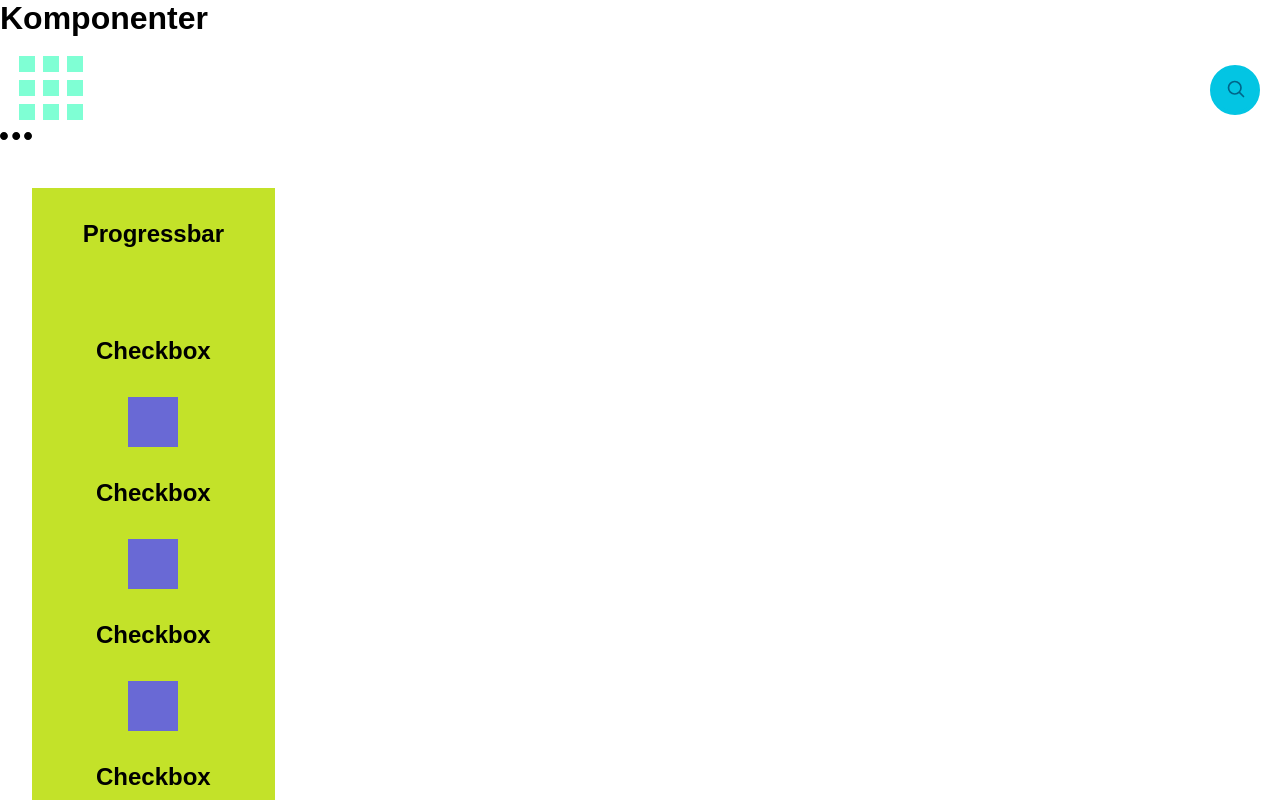
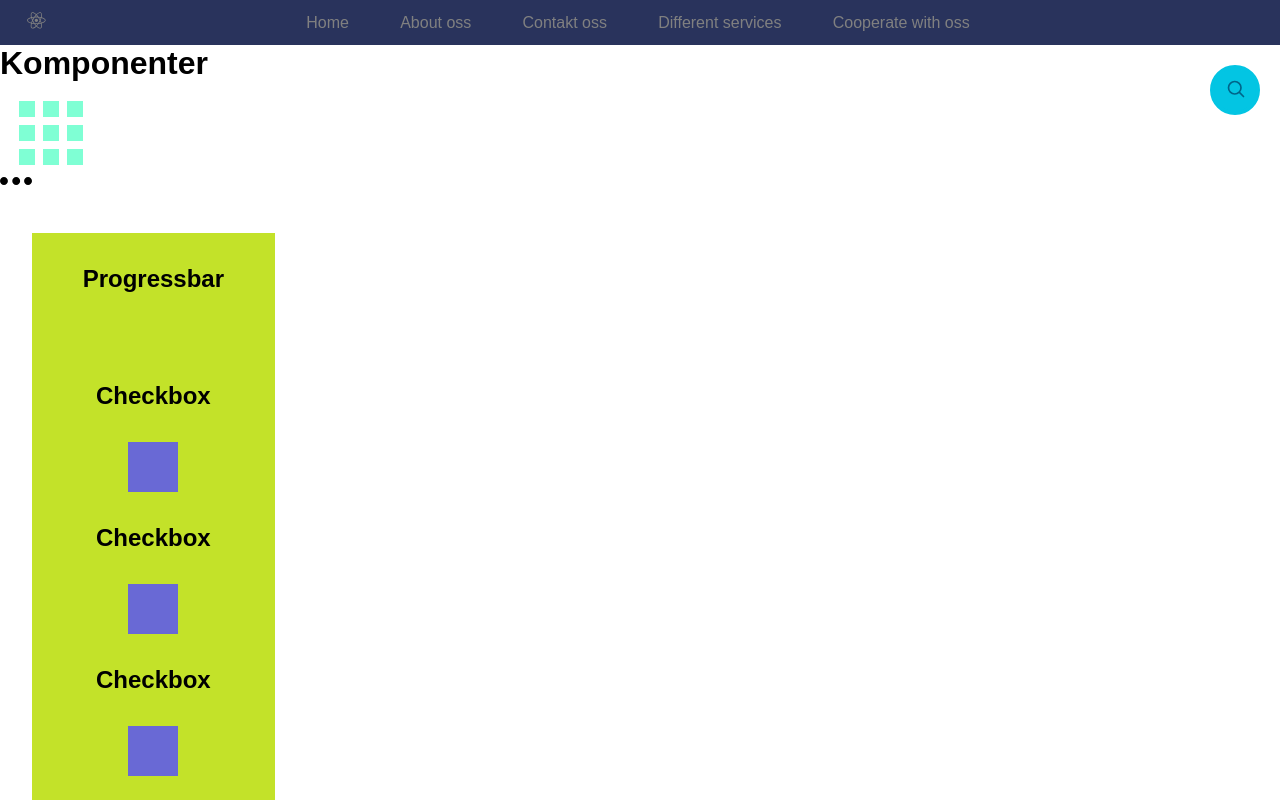
Before and after one commit to ZBajie/komponenter_Lars, a React (Vite) app: page / in a window 1280 px wide. Shown: the top 800 px of the page. Built offline with nearby package versions, Linux system fonts and the light colour scheme.

Commit message:
tilläg av navBas

```diff
--- a/package.json
+++ b/package.json
@@ -13,6 +13,7 @@
     "js-confetti": "^0.12.0",
     "react": "^18.2.0",
     "react-dom": "^18.2.0",
+    "react-icons": "^5.0.1",
     "sass": "^1.74.1"
   },
   "devDependencies": {
--- a/src/App.tsx
+++ b/src/App.tsx
@@ -8,9 +8,22 @@
 import Spinner from "./components/Spinner/Spinner"
 import Calender from "./components/Calender/Calender"
 import RadioButton from "./components/RadioButton/RadioButton"
-import CheckBox from "./components/CheckBox/CheckBox"
+// import CheckBox from "./components/CheckBox/CheckBox"
 import List from "./components/List/List"
 import Progressbar from "./components/Progressbar/Progressbar"
+import Navbar from "./components/Navbar/NavBar"
+
+
+//-------------------------------------------NavBar-----------------------------------------------//
+const GoToNavLink = [
+  { Text: 'Home', href: '/#' },
+  { Text: 'About oss', href: '/#' },
+  { Text: 'Contakt oss', href: '/#' },
+  { Text: 'Different services', href: '/#' },
+  { Text: 'Cooperate with oss', href: '/#' }
+];
+
+//------------------------------------------------------------------------------------------//
 
 function App() {
   const [date, setDate] = useState("")
@@ -20,12 +33,13 @@
 
   return (
     <>
+      <Navbar GoToNavLink={GoToNavLink} />
       <h1>Komponenter</h1>
       <BentoMenu />
       <MeatballMenu />
       <Progressbar />
       <List />
-      <CheckBox />
+      {/* <CheckBox /> */}
       <RadioButton />
       <Calender setDateChosed={setDateChosed} />
       <Spinner />
--- /dev/null
+++ b/src/components/Navbar/NavBar.scss
@@ -0,0 +1,87 @@
+@import url('https://fonts.googleapis.com/css2?family=Oswald:wght@200..700&family=Titillium+Web:ital,wght@0,200;0,300;0,400;0,600;0,700;0,900;1,200;1,300;1,400;1,600;1,700&display=swap');
+@import "../../style/abstracts/colors";
+
+.NavBar {
+  header {
+    display: flex;
+    align-items: center;
+    justify-content: space-between;
+    height: 45px;
+    padding: 0 1.7rem;
+    background-color: $--mainColor;
+    color: $--textColor;
+
+    .nav-btn {
+      padding: 5px;
+      cursor: pointer;
+      background: transparent;
+      border: none;
+      outline: none;
+      color: $--textColor;
+      visibility: hidden;
+      opacity: 0;
+      font-size: .8rem;
+
+      &.nav-close-btn {
+        position: absolute;
+        top: 2rem;
+        right: 2rem;
+      }
+    }
+  }
+
+  nav {
+    a {
+      margin: 0 1.6rem;
+      color: $--textColor;
+      text-decoration: none;
+
+      &:hover {
+        color: $--secenderyColor;
+      }
+    }
+
+    &.responsive_nav {
+      transform: none;
+    }
+
+    .nav-close-btn {
+      position: absolute;
+      top: 2rem;
+      right: 2rem;
+    }
+  }
+
+  @media only screen and (max-width: 1024px) {
+    header {
+      .nav-btn {
+        visibility: visible;
+        opacity: 1;
+      }
+    }
+
+    nav {
+      position: fixed;
+      top: 0;
+      left: 0;
+      height: 100%;
+      width: 100%;
+      display: flex;
+      flex-direction: column;
+      align-items: center;
+      justify-content: center;
+      gap: 1.3rem;
+      background-color: $--mainColor;
+      transition: 1.5s;
+      transform: translateY(-100vh);
+
+      &.responsive_nav {
+        transform: none;
+      }
+
+      a {
+        font-size: 1.3rem;
+      }
+    }
+  }
+}
--- /dev/null
+++ b/src/components/Navbar/NavBar.tsx
@@ -0,0 +1,45 @@
+import { useRef } from "react";
+import { FaBars, FaTimes, FaReact } from "react-icons/fa";
+import "./NavBar.scss";
+
+interface NavLink {
+  Text: string;
+  href: string;
+}
+interface Props {
+  GoToNavLink: NavLink[];
+}
+
+function Navbar({ GoToNavLink }: Props) {
+  const navRef = useRef<HTMLDivElement>(null);
+
+
+  const showNav = () => {
+    if (navRef.current) {
+      navRef.current.classList.toggle("responsive_nav");
+    }
+  };
+
+
+  return (
+    <section className="NavBar">
+      <header>
+        <h3><FaReact /></h3>
+        <nav ref={navRef}>
+            {GoToNavLink.map((NavLink, index) =>(
+                <a key={index} href={NavLink.href}>{NavLink.Text}</a>
+            ))}
+          <button className="nav-btn nav-close-btn" onClick={showNav}>
+            <FaTimes />
+          </button>
+        </nav>
+        <button className="nav-btn" onClick={showNav}>
+          <FaBars />
+          {/* detta är icon för när det är små skärmar */}
+        </button>
+      </header>
+    </section>
+  );
+}
+
+export default Navbar;
--- a/src/style/abstracts/_colors.scss
+++ b/src/style/abstracts/_colors.scss
@@ -20,3 +20,25 @@
 // from an external component input
 $search-btn-primary: #006489;
 $search-btn-secondary: #03c5e3;
+
+
+//--------------NavBar-----------------//
+
+$--mainColor: #29335C;
+$--mainColorLight: #5767aa;
+$--secenderyColor: #DB2B39;
+$--textColor: gray;
+
+// ----------socialLinks colors------------ //
+$--twitter-color: #1da1f2;
+$--facebook-color: #3b5998;
+$--close-color: #000;
+$--discord-color: #7289DA;
+$--whatsapp-color: #25d366;
+$--gradient-start-color: #ff512f;
+$--gradient-end-color: #dd2476;
+$--icon-color: #fff;
+$--custom-black-color: rgba(0, 0, 0, 0.1);
+$--translucent-White: rgba(255, 255, 255, 0.5);
+
+//------------------------------------------------//
--- a/src/style/style.scss
+++ b/src/style/style.scss
@@ -10,3 +10,4 @@
 @import "./../components/CheckBox/CheckBox.scss";
 @import "./../components/List/List.scss";
 @import "./../components/Progressbar/Progressbar.scss";
+@import "../components/Navbar/NavBar";
```
Also changed, not shown: 1 other file (tests, documents, lock files or other folders).
